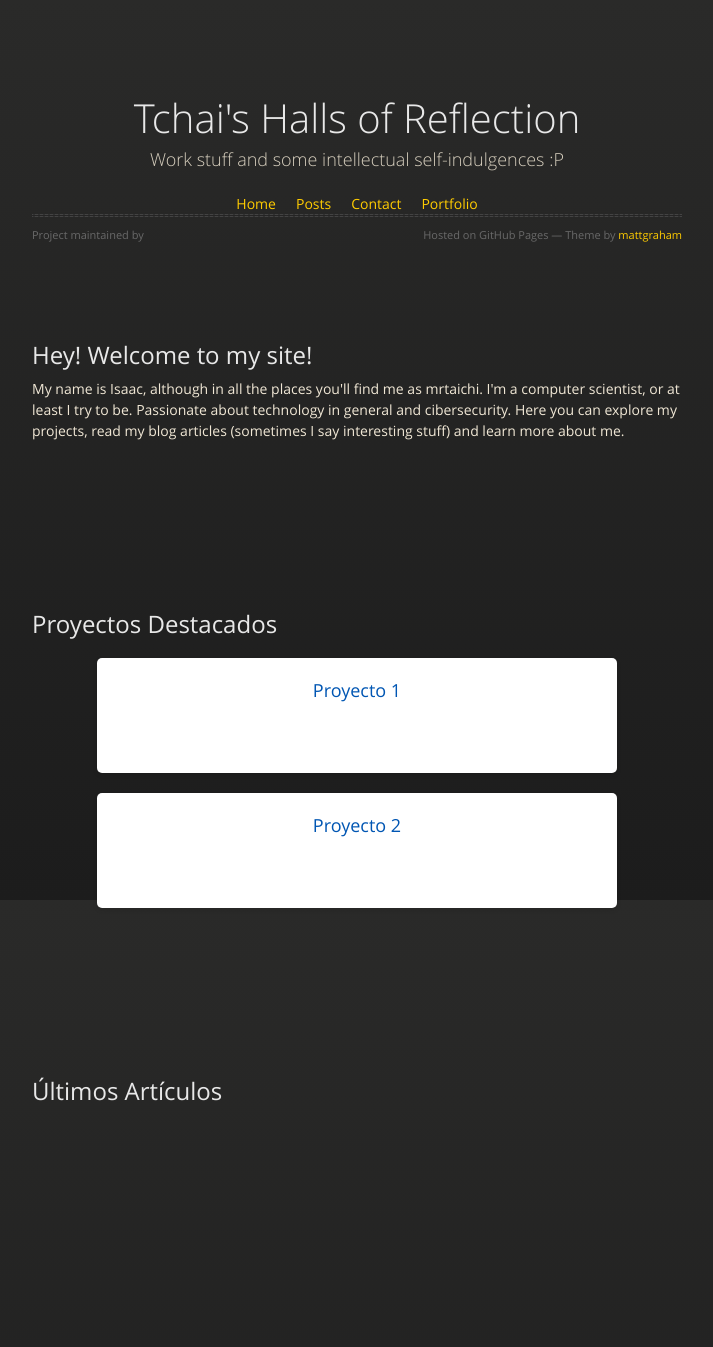
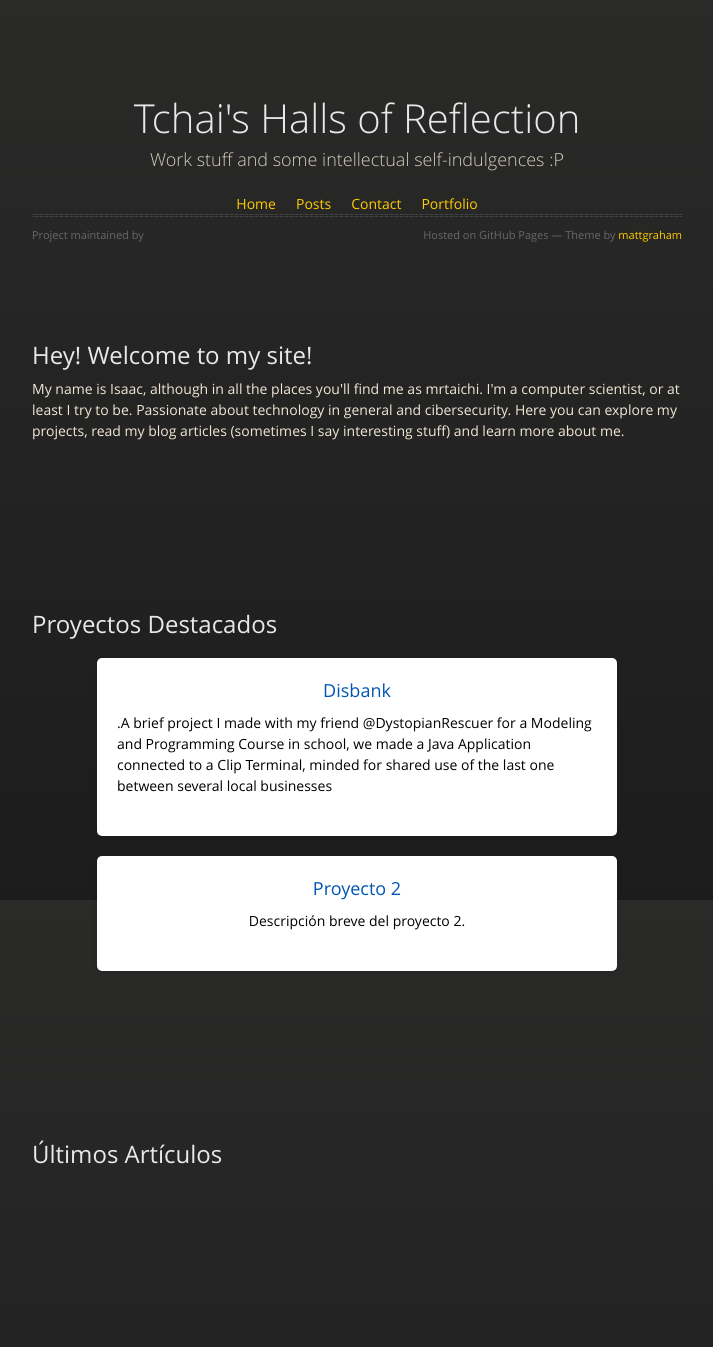
Before and after one commit to IsaacNietoG/IsaacNietoG.github.io, a Jekyll site: the page built from index.md, in a window 1280 px wide. Shown: the whole page, without its empty margins (283-996 px from the left). Built offline with Jekyll 4.4.1, drawn with Linux system fonts in a browser that asks for light colours; before the commit the page ends 1284 px from its top, so only the background shows below that.

Commit message:
first project description finished

```diff
--- a/assets/css/style.scss
+++ b/assets/css/style.scss
@@ -52,7 +52,7 @@
   color: #0056b3;
 }
 .project p {
-  color: #0000;
+  color: #000;
   text-decoration: none;
 }
 
--- a/index.md
+++ b/index.md
@@ -20,8 +20,8 @@ title: Inicio
         <h2>Proyectos Destacados</h2>
         <div class="projects">
             <div class="project">
-                <h3><a href="{{ '/portfolio/proyecto-1' | relative_url }}">Proyecto 1</a></h3>
-                <p>Descripción breve del proyecto 1.</p>
+                <h3><a href="{{ '/portfolio/disbank' | relative_url }}">Disbank</a></h3>
+                <p>.A brief project I made with my friend @DystopianRescuer for a Modeling and Programming Course in school, we made a Java Application connected to a Clip Terminal, minded for shared use of the last one between several local businesses</p>
             </div>
             <div class="project">
                 <h3><a href="{{ '/portfolio/proyecto-2' | relative_url }}">Proyecto 2</a></h3>
```
Also changed, not shown: portfolio/disbank.md (added, +41 -0 lines), portfolio/index.md (+2 -2 lines), assets/images/portfolio/disbank/mainMenu.png (added).
